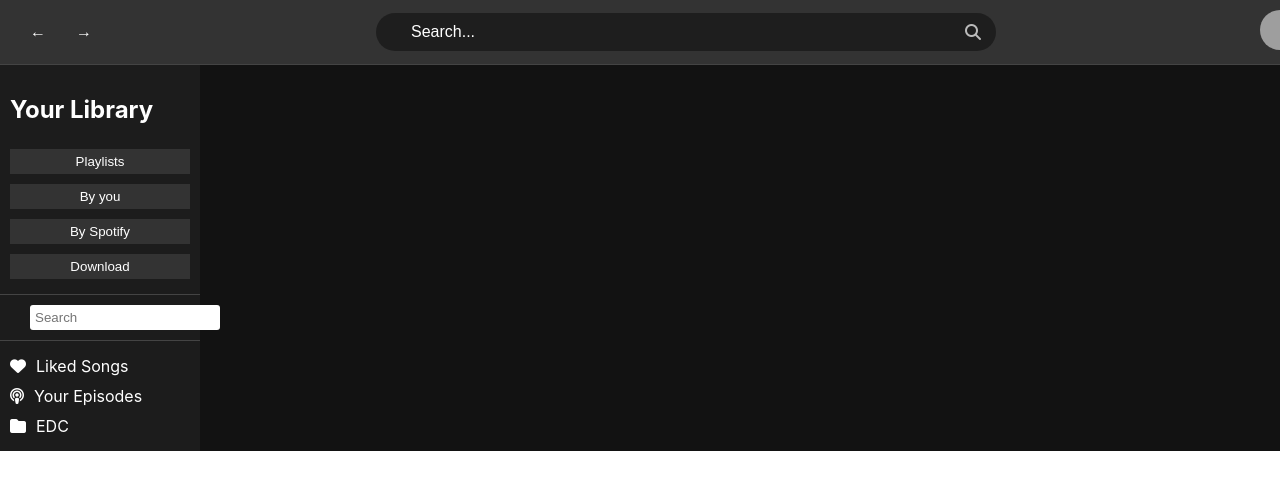
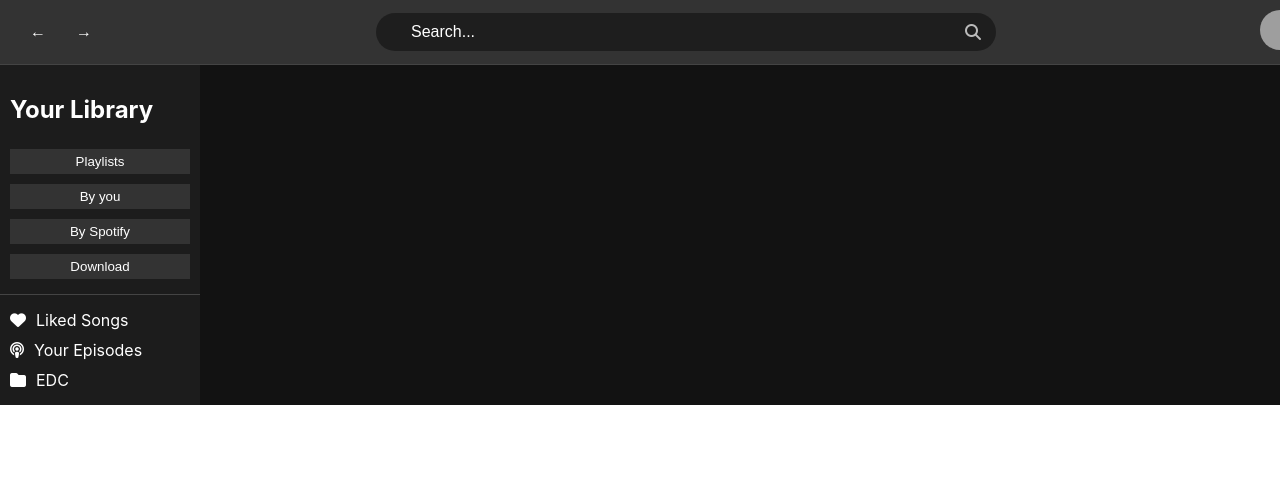
Before and after one commit to agudelo816/myspotify, a React (Create React App) app: page / in a window 1280 px wide. Shown: the top 490 px of the page. Built offline with nearby package versions, Linux system fonts and the light colour scheme; grey boxes are pictures that could not be loaded.

Commit message:
removed sidebar search

```diff
--- a/src/components/Sidebar.scss
+++ b/src/components/Sidebar.scss
@@ -28,18 +28,6 @@
     }
   }
 
-  .sidebar-search {
-    padding: 10px;
-    border-bottom: 1px solid #444;
-
-    .search-input {
-      width: 100%;
-      padding: 5px;
-      border: none;
-      border-radius: 3px;
-    }
-  }
-
   .playlist-list {
     flex-grow: 1;
     padding: 10px;
--- a/src/components/Sidebar.tsx
+++ b/src/components/Sidebar.tsx
@@ -1,11 +1,9 @@
 import React, { useState } from 'react';
-// import { ResizableBox, ResizeCallbackData } from 'react-resizable';
 import { Resizable, ResizeCallback, ResizeDirection } from 're-resizable';
 
 import './Sidebar.scss';
 
 const Sidebar: React.FC = () => {
-  // const [width, setWidth] = useState(200); // Initial width of the sidebar
   const [size, setSize] = useState({ width: 200, height: '100%' });
   const handleResizeStop: ResizeCallback = (e, direction, ref, d) => {
     setSize({
@@ -13,17 +11,6 @@ const Sidebar: React.FC = () => {
       height: size.height,
     });
   };
-
-  // const handleResize = (event, { size }) => {
-  //   setWidth(size.width);
-  // };
-
-  // const handleResize = (
-  //   event: React.SyntheticEvent<Element>,
-  //   { size }: ResizeCallbackData
-  // ) => {
-  //   setWidth(size.width);
-  // };
 
   return (
     <Resizable
@@ -43,9 +30,6 @@ const Sidebar: React.FC = () => {
           <button className="control-button">Download</button>
         </div>
       </div>
-      <div className="sidebar-search">
-        <input type="text" placeholder="Search" className="search-input" />
-      </div>
       <div className="playlist-list">
         <div className="playlist-item">
           <i className="fas fa-heart"></i>
@@ -63,52 +47,6 @@ const Sidebar: React.FC = () => {
       </div>
     </Resizable>
   );
-  // return (
-  //   <ResizableBox
-  //     width={width}
-  //     height={Infinity}
-  //     axis="x"
-  //     minConstraints={[150, Infinity]}
-  //     maxConstraints={[500, Infinity]}
-  //     onResize={handleResize}
-  //     resizeHandles={['e']}
-  //     className="sidebar"
-  //   >
-  //     <div className="sidebar">
-  //       <div className="sidebar-header">
-  //         <h2>Your Library</h2>
-  //         <div className="sidebar-controls">
-  //           <button className="control-button">Playlists</button>
-  //           <button className="control-button">By you</button>
-  //           <button className="control-button">By Spotify</button>
-  //           <button className="control-button">Download</button>
-  //         </div>
-  //       </div>
-  //       <div className="sidebar-search">
-  //         <input
-  //           type="text"
-  //           placeholder="Search Playlists"
-  //           className="search-input"
-  //         />
-  //       </div>
-  //       <div className="playlist-list">
-  //         <div className="playlist-item">
-  //           <i className="fas fa-heart"></i>
-  //           <span>Liked Songs</span>
-  //         </div>
-  //         <div className="playlist-item">
-  //           <i className="fas fa-podcast"></i>
-  //           <span>Your Episodes</span>
-  //         </div>
-  //         <div className="playlist-item">
-  //           <i className="fas fa-folder"></i>
-  //           <span>EDC</span>
-  //         </div>
-  //         {/* Add more playlist items as needed */}
-  //       </div>
-  //     </div>
-  //   </ResizableBox>
-  // );
 };
 
 export default Sidebar;
```
